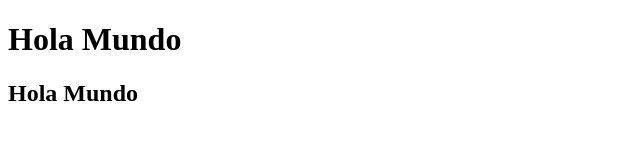
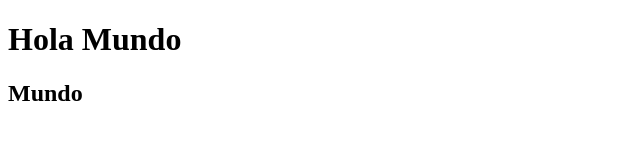
Before and after one commit to bbarrionuevo17/motogp-fanpage, a plain HTML site: page motogp-fanpage/index.html in a window 1280 px wide. Shown: the whole page, without its empty margins (0-640 px from the left). Drawn offline with Linux system fonts and the light colour scheme.

Commit message:
Update index.html

```diff
--- a/motogp-fanpage/index.html
+++ b/motogp-fanpage/index.html
@@ -7,6 +7,6 @@
 </head>
 <body>
     <h1>Hola Mundo</h1>
-     <h2>Hola Mundo</h2>
+     <h2>Mundo</h2>
 </body>
 </html>
```
